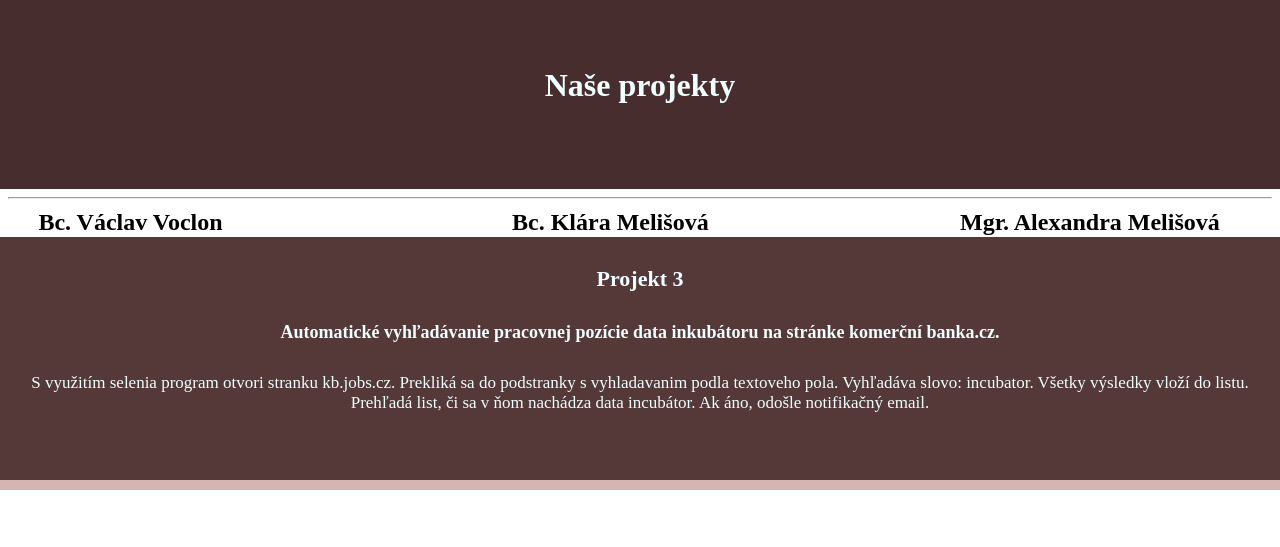
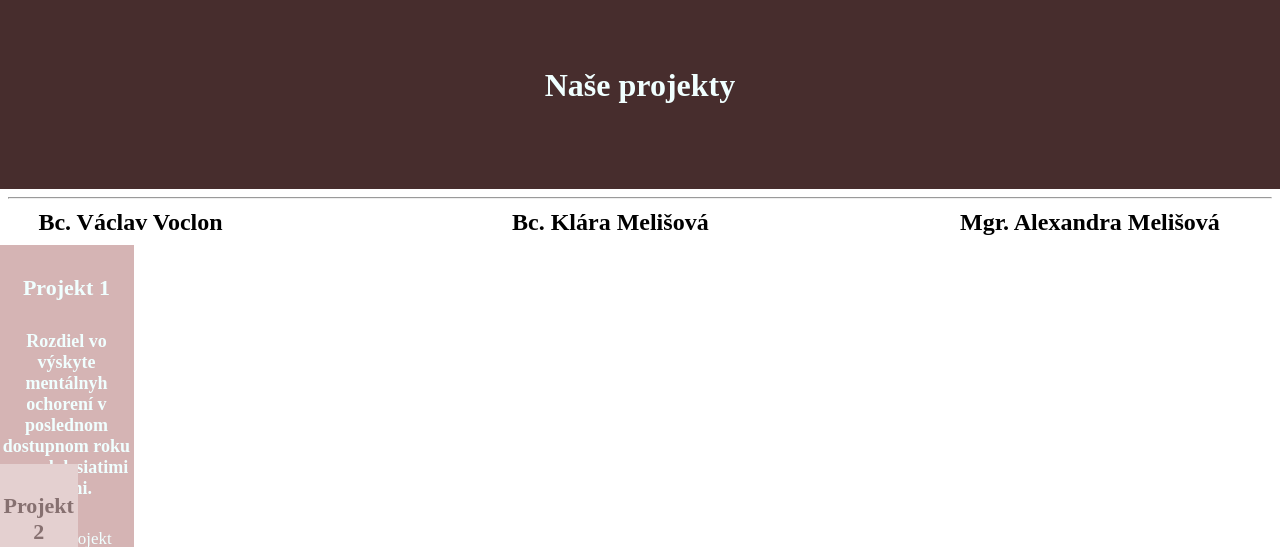
Before and after one commit to vvoclon/web-code---projects, a Flask app: page / in a window 1280 px wide. Shown: the top 547 px of that part. Run offline with Flask 2, Linux system fonts and the light colour scheme; the page is wider than the window, and the part outside it is not shown.

Commit message:
Update styles1.css

```diff
--- a/static/styles/styles1.css
+++ b/static/styles/styles1.css
@@ -51,7 +51,7 @@ h1{text-align: center;
         text-align: center;
     }
     .Projekt_1{
-        position: relative;
+        position: absolute;
         margin-top: 3%;
         margin-left: -0.7%;
         margin-right: -0.7%;
@@ -65,7 +65,7 @@ h1{text-align: center;
         text-align: center;
     }
     .Projekt_2{
-        position: relative;
+        position: absolute;
         top: 58%;
         margin-left: -0.7%;
         margin-right: -0.7%;
@@ -74,7 +74,7 @@ h1{text-align: center;
         top: 100%;
     }
     .Projekt_3{
-        position: relative;
+        position: absolute;
         top: 77%;
         margin-left: -0.7%;
         margin-right: -0.7%;
```
